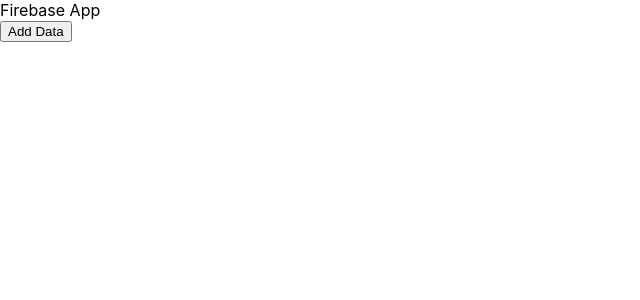
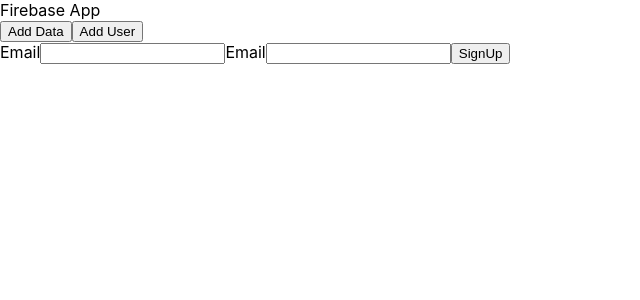
Before and after one commit to salman170/testing, a React (Create React App) app: page / in a window 1280 px wide. Shown: the top 300 px of the page, without its empty margins (0-640 px from the left). Built offline with nearby package versions, Linux system fonts and the light colour scheme.

Commit message:
auth with email and pass

```diff
--- a/src/App.js
+++ b/src/App.js
@@ -1,25 +1,34 @@
 import { getDatabase, ref, set } from "firebase/database";
-import { app } from './firebase'
+import { getAuth, createUserWithEmailAndPassword } from "firebase/auth";
+
+import { app } from "./firebase";
+import { SingupPage } from "./SingupPage";
 // Initialize Realtime Database and get a reference to the service
 const database = getDatabase(app);
+const auth = getAuth(app);
 
 function App() {
+  //Authentication
+  const signUp = () => {
+    createUserWithEmailAndPassword(auth, "salman@gmail.com", "pass@123").then(
+      (value) => console.log(value)
+    );
+  };
+
   //Realtime Data function
   const putData = () => {
-    set(ref(database, 'users/Imran'), {
-      username: 'Imran',
+    set(ref(database, "users/Imran"), {
+      username: "Imran",
       email: "email@gmail.com",
-      id: 2
-
+      id: 2,
     });
-  }
+  };
   return (
     <div className="App">
-      <header className="App-header">
-        Firebase App
-      </header>
+      <header className="App-header">Firebase App</header>
       <button onClick={putData}>Add Data</button>
-
+      <button onClick={signUp}>Add User</button>
+      <SingupPage />
     </div>
   );
 }
--- /dev/null
+++ b/src/SingupPage.jsx
@@ -0,0 +1,42 @@
+import React, { useState } from "react";
+import { getAuth, createUserWithEmailAndPassword } from "firebase/auth";
+import { app } from "./firebase";
+
+export const SingupPage = () => {
+  const [email, setEmail] = useState("");
+  const [pass, setPass] = useState("");
+
+  const auth = getAuth(app);
+  const createUser = () => {
+    createUserWithEmailAndPassword(auth, email, pass)
+      .then((val) => console.log(val))
+      .catch((error) => {
+        console.log(error.message)
+        // const errorCode = error.code;
+        // const errorMessage = error.message;
+        // ..
+      });
+  };
+
+  return (
+    <div>
+      <label htmlFor="email">Email</label>
+      <input
+        value={email}
+        onChange={(e) => setEmail(e.target.value)}
+        type="email"
+        name="email"
+        required
+      />
+      <label htmlFor="Password">Email</label>
+      <input
+        value={pass}
+        onChange={(e) => setPass(e.target.value)}
+        type="password"
+        name="Password"
+        required
+      />
+      <button onClick={createUser}>SignUp</button>
+    </div>
+  );
+};
```
